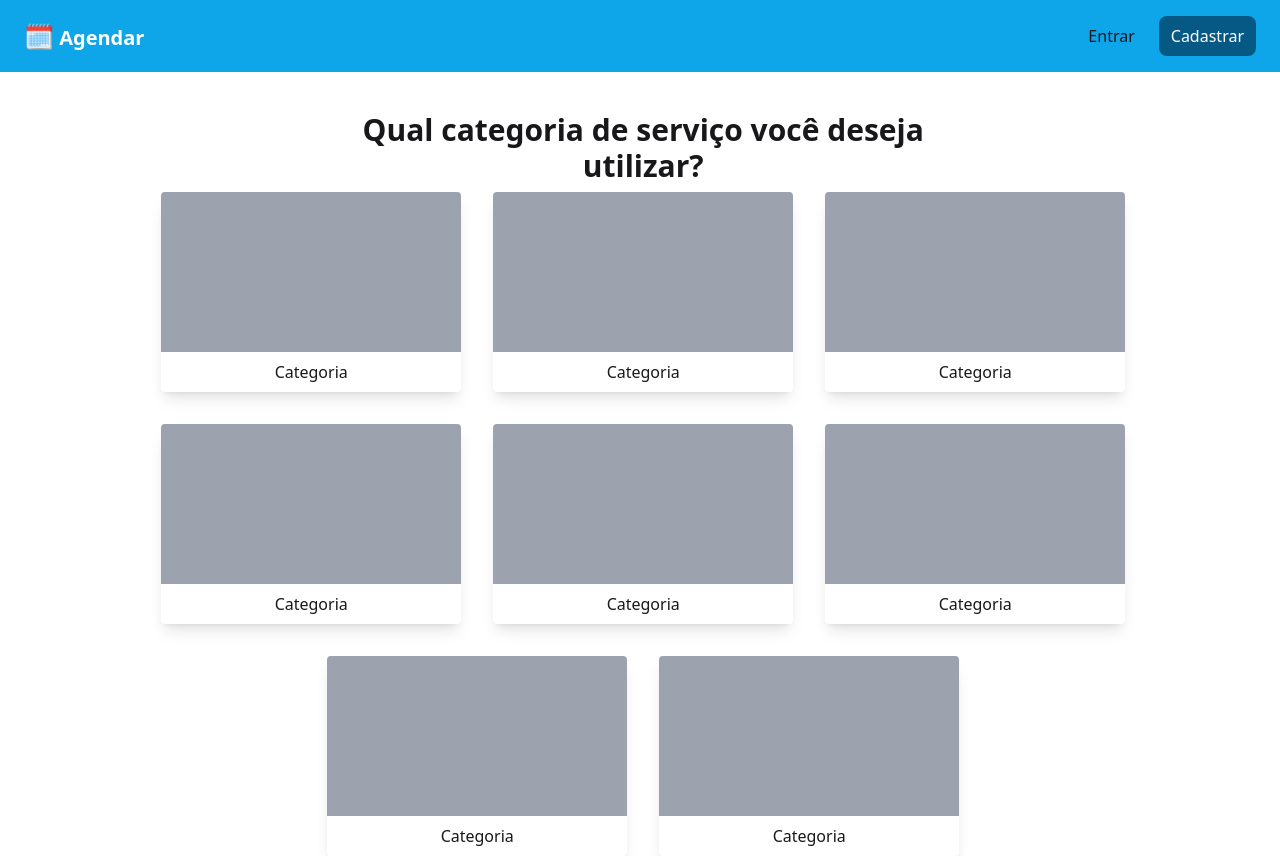
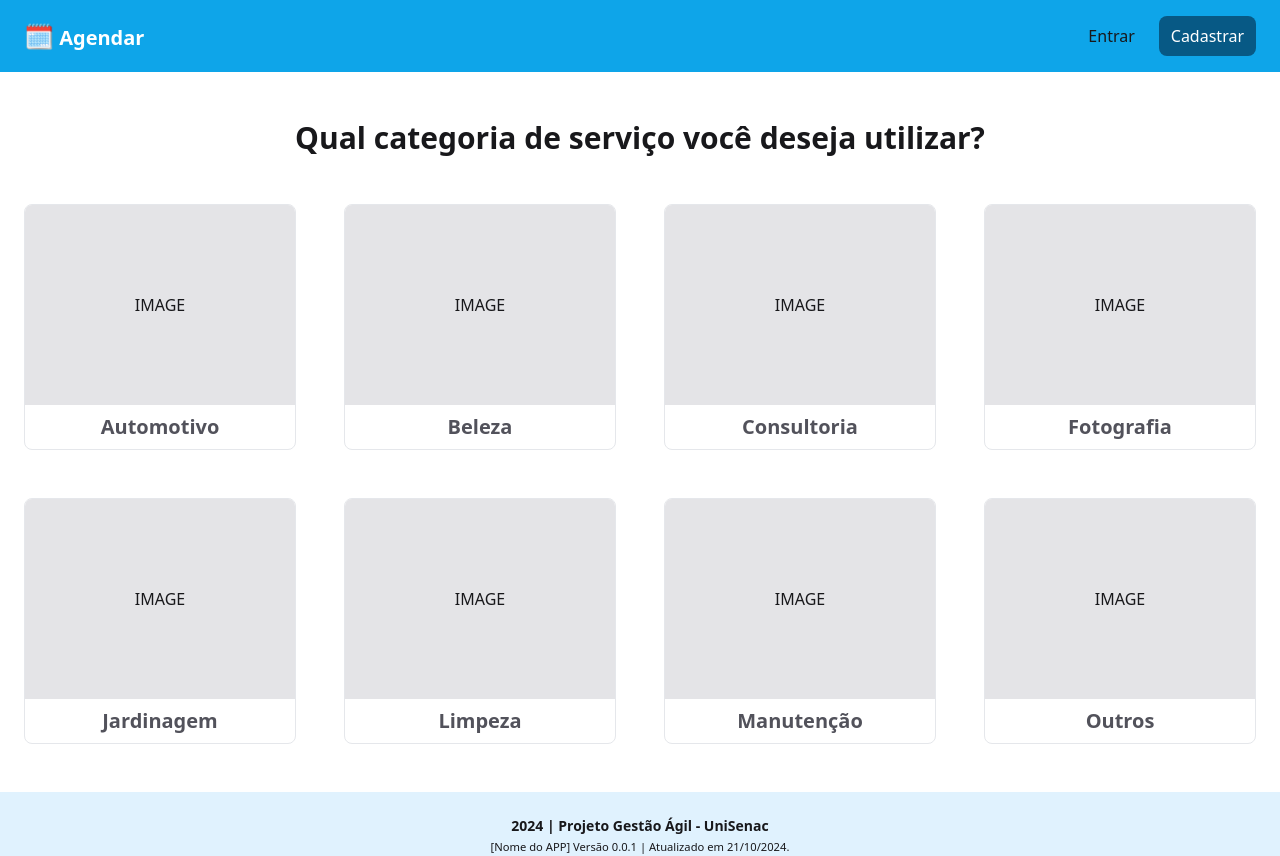
Before and after one commit to marcelopoars/projeto-front-senac, a Next.js app: page / in a window 1280 px wide. Shown: the top 856 px of the page. Built offline with nearby package versions, Linux system fonts and the light colour scheme.

Commit message:
refactor: code review on home category page

```diff
--- /dev/null
+++ b/src/api/data/categories.ts
@@ -0,0 +1,10 @@
+export const categories = [
+  "Automotivo",
+  "Beleza",
+  "Consultoria",
+  "Fotografia",
+  "Jardinagem",
+  "Limpeza",
+  "Manutenção",
+  "Outros",
+];
--- a/src/api/data/index.ts
+++ b/src/api/data/index.ts
@@ -1 +1,2 @@
+export * from "./categories";
 export * from "./service-providers";
--- a/src/app/components/card-category/card-category.tsx
+++ b/src/app/components/card-category/card-category.tsx
@@ -1,15 +1,23 @@
-export function CardCategory() {
+import Link from "next/link";
+
+interface CardCategoryProps {
+  category: string;
+}
+
+export function CardCategory({ category }: CardCategoryProps) {
   return (
-    <div className="w-[300px] h-[200px] rounded overflow-hidden shadow-lg bg-white p-0 m-4 transform transition duration-300 hover:scale-105">
-      <div className="h-[160px] w-full bg-gray-400"></div>
-      <div className="w-full h-[40px] bottom-4 left-4 bg-white bg-opacity-75 rounded text-center">
-        <a
-          href="http://"
-          className="w-full h-full flex justify-center items-center break-words text-black-700 hover:text-[#0ea5e9]"
-        >
-          Categoria
-        </a>
+    <Link
+      href="/prestadores"
+      className="group inline-block border rounded-lg overflow-hidden w-full hover:border-sky-500 transition"
+    >
+      <div className="w-full h-[200px] bg-zinc-200 flex items-center justify-center group-hover:opacity-80 transition">
+        IMAGE
       </div>
-    </div>
+      <header className="py-2 px-4">
+        <h2 className="font-semibold text-xl text-zinc-600 text-center group-hover:text-sky-500 transition">
+          {category}
+        </h2>
+      </header>
+    </Link>
   );
 }
--- a/src/app/page.tsx
+++ b/src/app/page.tsx
@@ -1,22 +1,20 @@
+import { categories } from "@/api";
+
 import { CardCategory } from "./components";
 
 export default function Home() {
   return (
-    <section className="w-[98%] m-4 p-6 h-90 flex flex-col justify-center items-center">
-      <div className="w-[50%] h-10 text-lg font-bold mb-6">
-        <h2 className="text-center h-14 font-bold text-3xl">
+    <section>
+      <div className="container px-6 py-12">
+        <h1 className="font-bold text-2xl text-center mb-8 md:text-3xl lg:mb-12">
           Qual categoria de serviço você deseja utilizar?
-        </h2>
-      </div>
-      <div className="w-[96%] flex flex-wrap justify-center">
-        <CardCategory />
-        <CardCategory />
-        <CardCategory />
-        <CardCategory />
-        <CardCategory />
-        <CardCategory />
-        <CardCategory />
-        <CardCategory />
+        </h1>
+
+        <div className="grid justify-around content-around grid-cols-2 gap-6 md:grid-cols-3 lg:grid-cols-4 lg:gap-12">
+          {categories.map((category) => (
+            <CardCategory key={category} category={category} />
+          ))}
+        </div>
       </div>
     </section>
   );
```
